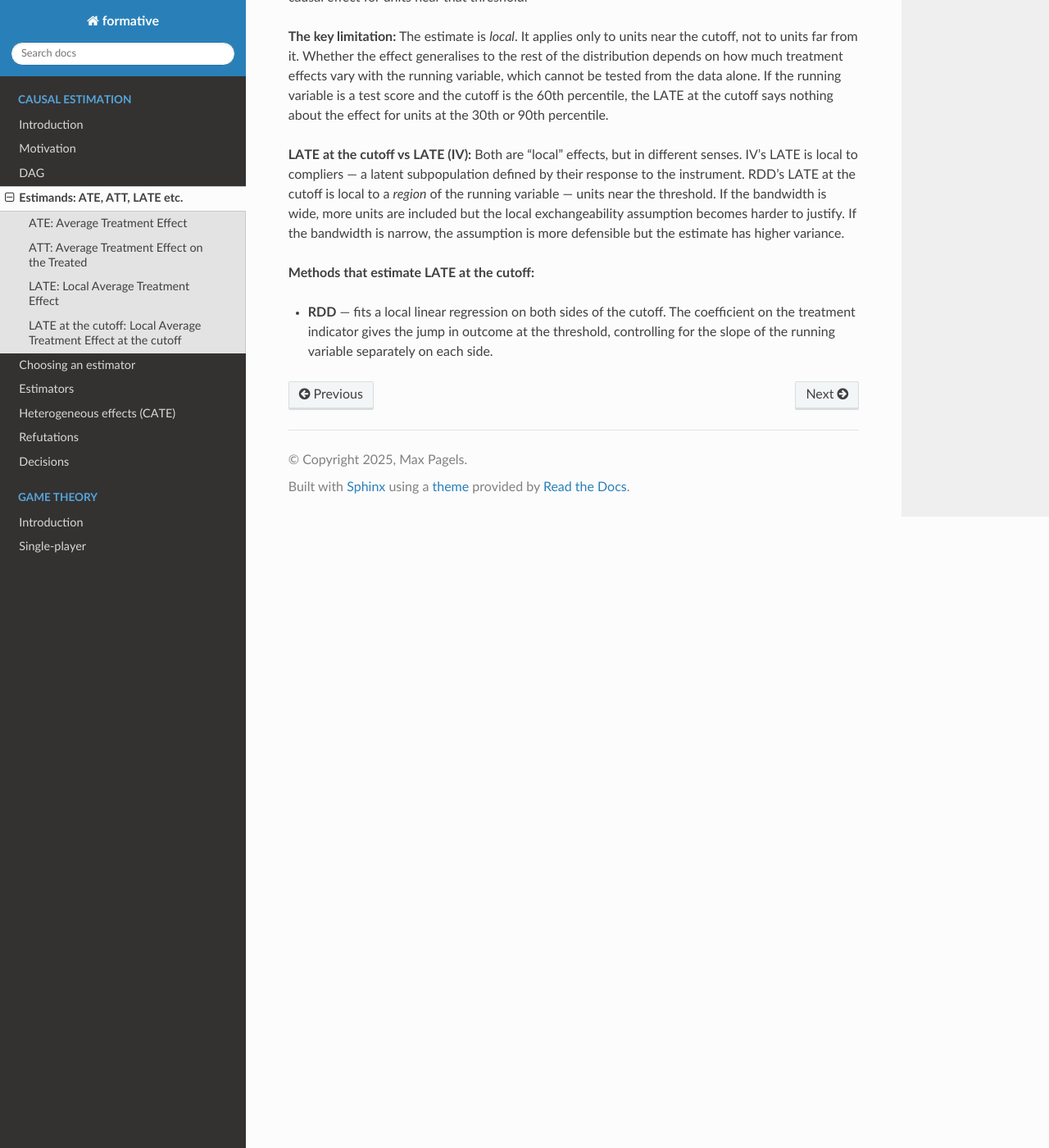
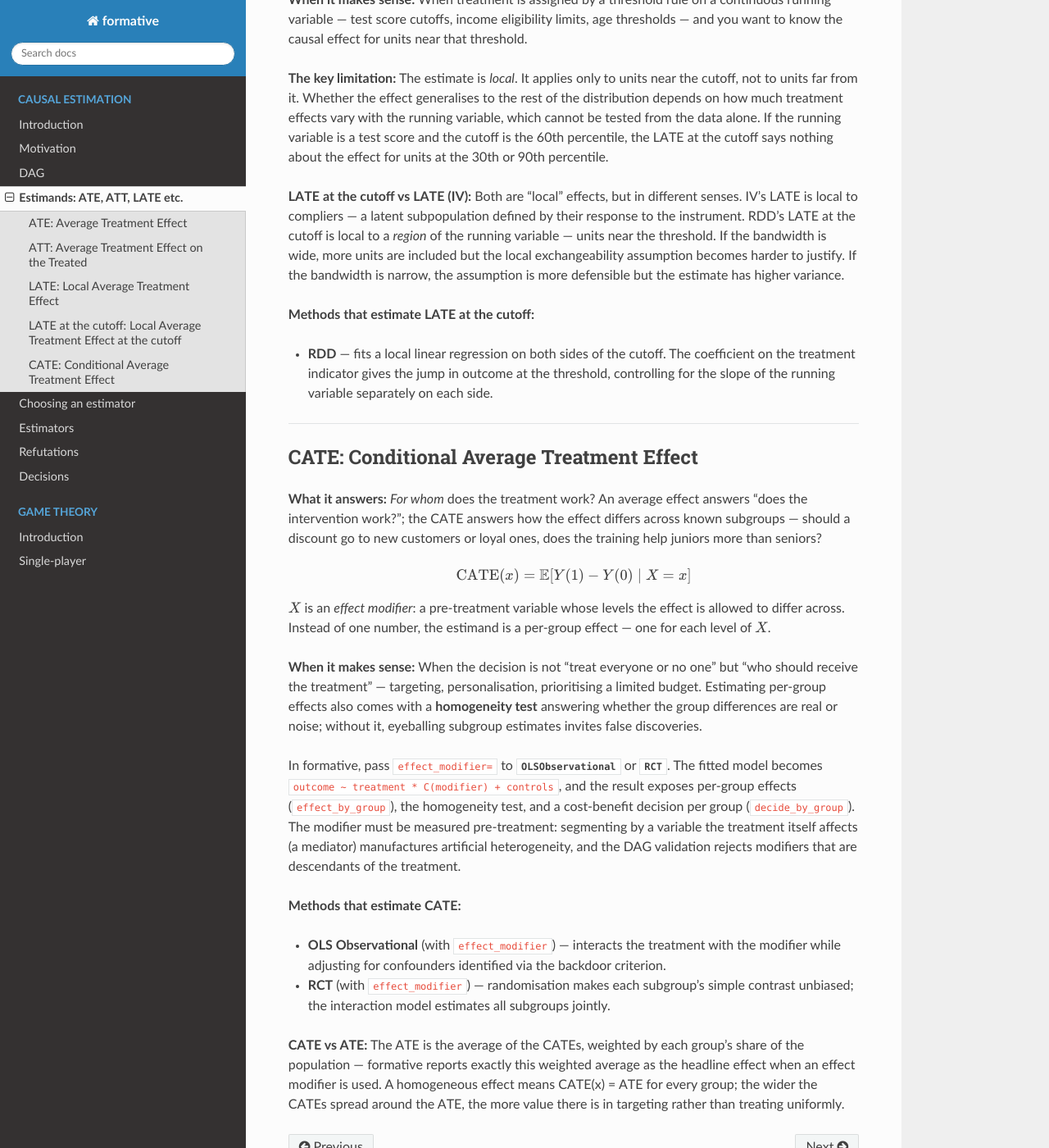
Before and after one commit to maxpagels/formative, a Sphinx documentation site: the page built from docs/causal/estimands.rst, in a window 1280 px wide and 1400 px high, scrolled down 3521 px. Shown: the whole window at 82% size. Built offline with Sphinx 7.4.7 and the Read the Docs theme 3.1.0, drawn with Linux system fonts in a browser that asks for light colours; some of the changed text lies outside the part shown.

Commit message:
Add CATE + tidy

```diff
--- a/docs/causal/estimands.rst
+++ b/docs/causal/estimands.rst
@@ -2,7 +2,7 @@ Estimands: ATE, ATT, LATE etc.
 ==============================
 
 Every causal estimator targets a specific *estimand*. Choosing the wrong estimator for your question gives a valid answer to the wrong
-question. The four estimands formative works with are ATE, ATT, LATE, and LATE at the cutoff. One method can only target one estimand.
+question. The five estimands formative works with are ATE, ATT, LATE, LATE at the cutoff, and CATE. One method can only target one estimand.
 
 .. list-table::
    :header-rows: 1
@@ -14,6 +14,9 @@ question. The four estimands formative works with are ATE, ATT, LATE, and LATE a
    * - **ATE**
      - Average Treatment Effect
      - :class:`~formative.OLSObservational`, :class:`~formative.RCT`
+   * - **CATE**
+     - Conditional Average Treatment Effect
+     - :class:`~formative.OLSObservational`, :class:`~formative.RCT` (with ``effect_modifier``)
    * - **ATT**
      - Average Treatment Effect on the Treated
      - :class:`~formative.PropensityScoreMatching`, :class:`~formative.DiD`
@@ -191,3 +194,48 @@ assumption is more defensible but the estimate has higher variance.
 - **RDD** — fits a local linear regression on both sides of the cutoff. The coefficient on
   the treatment indicator gives the jump in outcome at the threshold, controlling for the
   slope of the running variable separately on each side.
+
+----
+
+CATE: Conditional Average Treatment Effect
+------------------------------------------
+
+**What it answers:** *For whom* does the treatment work? An average effect answers "does the
+intervention work?"; the CATE answers how the effect differs across known subgroups — should
+a discount go to new customers or loyal ones, does the training help juniors more than
+seniors?
+
+.. math::
+
+   \text{CATE}(x) = \mathbb{E}[Y(1) - Y(0) \mid X = x]
+
+:math:`X` is an *effect modifier*: a pre-treatment variable whose levels the effect is
+allowed to differ across. Instead of one number, the estimand is a per-group effect —
+one for each level of :math:`X`.
+
+**When it makes sense:** When the decision is not "treat everyone or no one" but "who should
+receive the treatment" — targeting, personalisation, prioritising a limited budget. Estimating
+per-group effects also comes with a **homogeneity test** answering whether the group
+differences are real or noise; without it, eyeballing subgroup estimates invites false
+discoveries.
+
+In formative, pass ``effect_modifier=`` to :class:`~formative.OLSObservational` or
+:class:`~formative.RCT`. The fitted model becomes
+``outcome ~ treatment * C(modifier) + controls``, and the result exposes per-group effects
+(``effect_by_group``), the homogeneity test, and a cost-benefit decision per group
+(``decide_by_group``). The modifier must be measured pre-treatment: segmenting by a variable
+the treatment itself affects (a mediator) manufactures artificial heterogeneity, and the DAG
+validation rejects modifiers that are descendants of the treatment.
+
+**Methods that estimate CATE:**
+
+- **OLS Observational** (with ``effect_modifier``) — interacts the treatment with the
+  modifier while adjusting for confounders identified via the backdoor criterion.
+- **RCT** (with ``effect_modifier``) — randomisation makes each subgroup's simple contrast
+  unbiased; the interaction model estimates all subgroups jointly.
+
+**CATE vs ATE:** The ATE is the average of the CATEs, weighted by each group's share of the
+population — formative reports exactly this weighted average as the headline effect when an
+effect modifier is used. A homogeneous effect means CATE(x) = ATE for every group; the wider
+the CATEs spread around the ATE, the more value there is in targeting rather than treating
+uniformly.
--- a/docs/index.rst
+++ b/docs/index.rst
@@ -27,7 +27,6 @@ under uncertainty or in strategic situations. :doc:`Get started <game/introducti
    causal/estimands
    causal/wizard
    causal/estimators
-   causal/heterogeneity
    causal/refutations
    causal/decisions
 
```
Also changed, not shown: docs/causal/decisions.rst (+1 -22 lines), docs/causal/estimators.rst (+20 -0 lines), docs/causal/heterogeneity.rst (deleted, +0 -129 lines), 7 other files.
